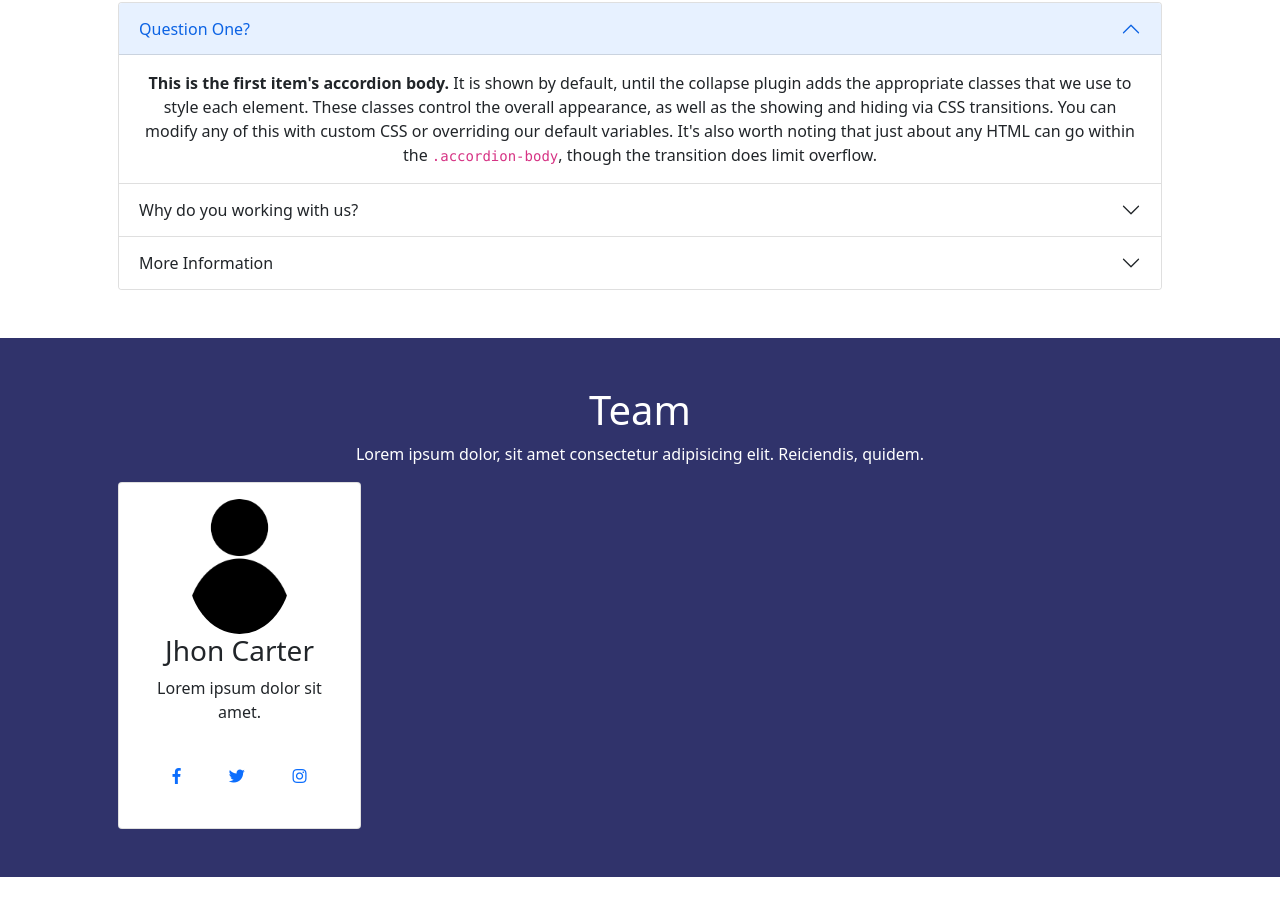
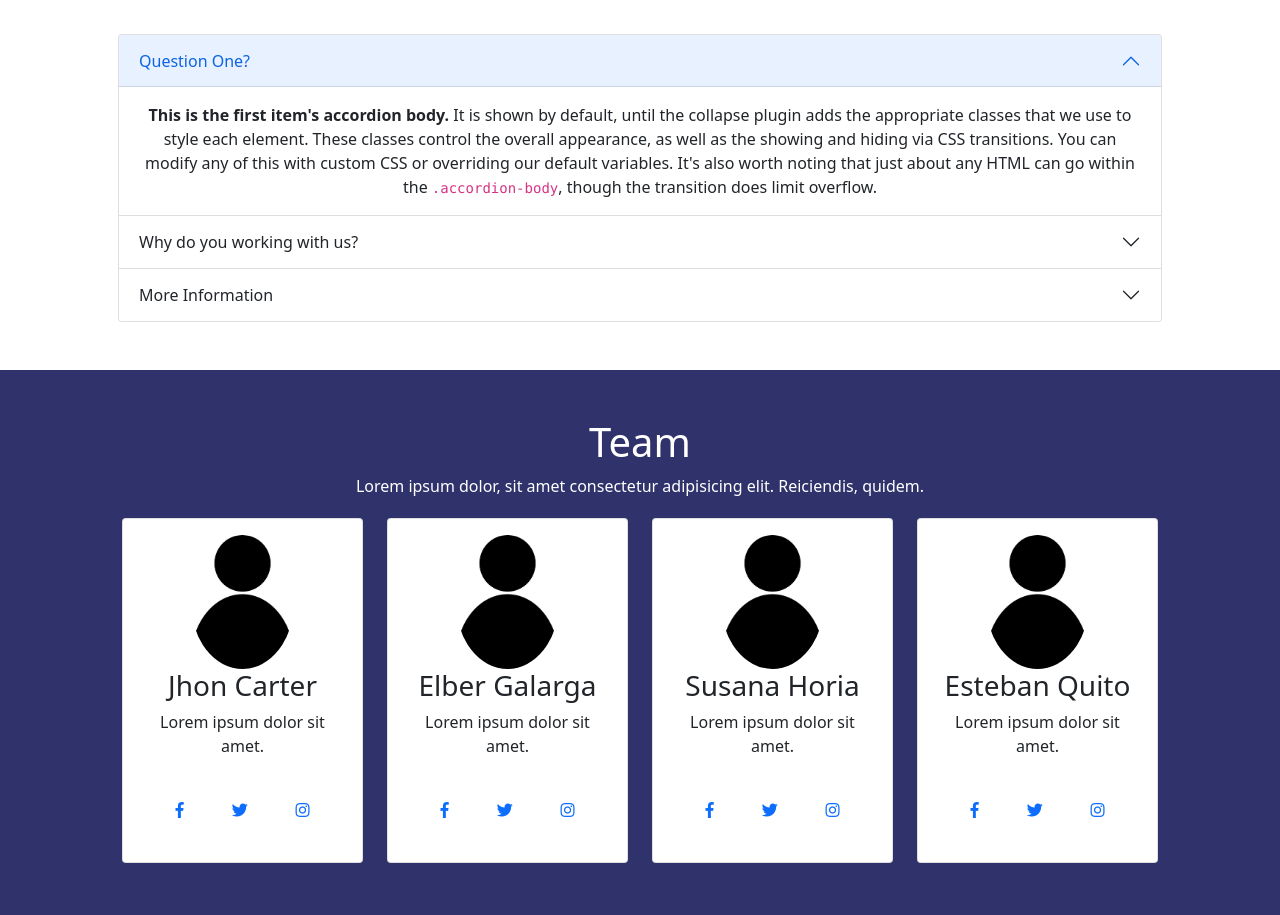
Before and after one commit to Richrd-321/Pagina_Web---Ladding_Page, a plain HTML site: page index.html in a window 1280 px wide. Shown: the part 1389-2304 px from the top of the page. Before the commit the page ends 2266 px from the top, so only its background shows below. Drawn offline with nearby package versions, Linux system fonts and the light colour scheme.

Commit message:
2da practica con bootstrap desde la oficina

```diff
--- a/css/main.css
+++ b/css/main.css
@@ -32,3 +32,9 @@
 .team {
     background-color: #30336b;
 }
+
+@media (max-width: 768px) {
+    .team {
+        margin-bottom: 20px;
+    }
+}
--- a/index.html
+++ b/index.html
@@ -75,17 +75,17 @@
     <section class="bg-dark text-while py-5" id="newsletter">
         <div class="container">
             <div class="row">
-                <div class="col-md-4">
+                <div class="col-md-4 mb-3">
                     <input type="text" class="form-control form-control-lg"
                     placeholder="Tu Nombre">
                 </div>
 
-                <div class="col-md-4">
+                <div class="col-md-4 mb-3">
                     <input type="email" class="form-control form-control-lg"
                     placeholder="Tu E-mail">
                 </div>
 
-                <div class="col-md-4">
+                <div class="col-md-4 mb-2">
                    <button class="btn btn-primary btn-lg btn-block">
                         Subscribete
                    </button>
@@ -99,7 +99,7 @@
     <section class="py-5">
         <div class="container">
             <div class="row">
-                <div class="col-md-3">
+                <div class="col-md-3 mb-3">
                     <div class="card text-center border-primary">
                         <div class="card-body">
                             <h3>Feature One</h3>
@@ -111,7 +111,7 @@
                     </div>
                 </div>
 
-                <div class="col-md-3" >
+                <div class="col-md-3 mb-3" >
                     <div class="card text-center bg-primary text-white">
                         <div class="card-body">
                             <h3>Feature Two</h3>
@@ -123,7 +123,7 @@
                     </div>
                 </div>
 
-                <div class="col-md-3">
+                <div class="col-md-3 mb-3">
                     <div class="card text-center border-primary">
                         <div class="card-body">
                             <h3>Feature Three</h3>
@@ -135,7 +135,7 @@
                     </div>
                 </div>
 
-                <div class="col-md-3">
+                <div class="col-md-3 mb-1">
                     <div class="card text-center bg-primary text-white">
                         <div class="card-body">
                             <h3>Feature Four</h3>
@@ -158,7 +158,7 @@
     <section class="bg-light text-center">
         <div class="container ">
             <div class="row">
-                <div class="m-5">
+                <div class="m-5 ">
                     <h3>
                         ¿Por qué este Producto?
                     </h3>
@@ -221,14 +221,84 @@
             <h1 class="text-white">Team</h1>
 
             <p class="text-white">Lorem ipsum dolor, sit amet consectetur adipisicing elit. Reiciendis, quidem.</p>
+            <!--    MEMBES -->
 
-            <div class="row">
-                <!--    MEMBES -->
+            <div class="row p-1">
+                <!-- FIRST PERSON-->
                 <div class="col-lg-3">
-                    <div class="card">
+                    <div class="card mb-3">
                         <div class="card-body">
                             <img class="img-fluid rounded-circle w-50" src="img/person.png" alt="Imagen Persona">
                             <h3>Jhon Carter</h3>
+                            <p>Lorem ipsum dolor sit amet.</p>
+
+                            <div class="d-flex flex-row justify-content-center">
+                                <div class="p-4">
+                                    <a href="#"><i class="fab fa-facebook-f"></i></a>
+                                  </div>
+                                  <div class="p-4">
+                                    <a href="#"><i class="fab fa-twitter"></i></a>
+                                  </div>
+                                  <div class="p-4">
+                                    <a href="#"><i class="fab fa-instagram"></i></a>
+                                  </div>
+
+                            </div>
+                        </div>
+                    </div>
+                </div>
+                <!-- SECOND PERSON-->
+                <div class="col-lg-3">
+                    <div class="card mb-3">
+                        <div class="card-body">
+                            <img class="img-fluid rounded-circle w-50" src="img/person.png" alt="Imagen Persona">
+                            <h3>Elber Galarga</h3>
+                            <p>Lorem ipsum dolor sit amet.</p>
+
+                            <div class="d-flex flex-row justify-content-center">
+                                <div class="p-4">
+                                    <a href="#"><i class="fab fa-facebook-f"></i></a>
+                                  </div>
+                                  <div class="p-4">
+                                    <a href="#"><i class="fab fa-twitter"></i></a>
+                                  </div>
+                                  <div class="p-4">
+                                    <a href="#"><i class="fab fa-instagram"></i></a>
+                                  </div>
+
+                            </div>
+                        </div>
+                    </div>
+                </div>
+                <!-- THIERD PERSON-->
+                <div class="col-lg-3">
+                    <div class="card mb-3">
+                        <div class="card-body">
+                            <img class="img-fluid rounded-circle w-50" src="img/person.png" alt="Imagen Persona">
+                            <h3>Susana Horia</h3>
+                            <p>Lorem ipsum dolor sit amet.</p>
+
+                            <div class="d-flex flex-row justify-content-center">
+                                <div class="p-4">
+                                    <a href="#"><i class="fab fa-facebook-f"></i></a>
+                                  </div>
+                                  <div class="p-4">
+                                    <a href="#"><i class="fab fa-twitter"></i></a>
+                                  </div>
+                                  <div class="p-4">
+                                    <a href="#"><i class="fab fa-instagram"></i></a>
+                                  </div>
+
+                            </div>
+                        </div>
+                    </div>
+                </div>
+                <!-- FOURTH PERSON-->
+                <div class="col-lg-3">
+                    <div class="card mb-3">
+                        <div class="card-body">
+                            <img class="img-fluid rounded-circle w-50" src="img/person.png" alt="Imagen Persona">
+                            <h3>Esteban Quito</h3>
                             <p>Lorem ipsum dolor sit amet.</p>
 
                             <div class="d-flex flex-row justify-content-center">
```
